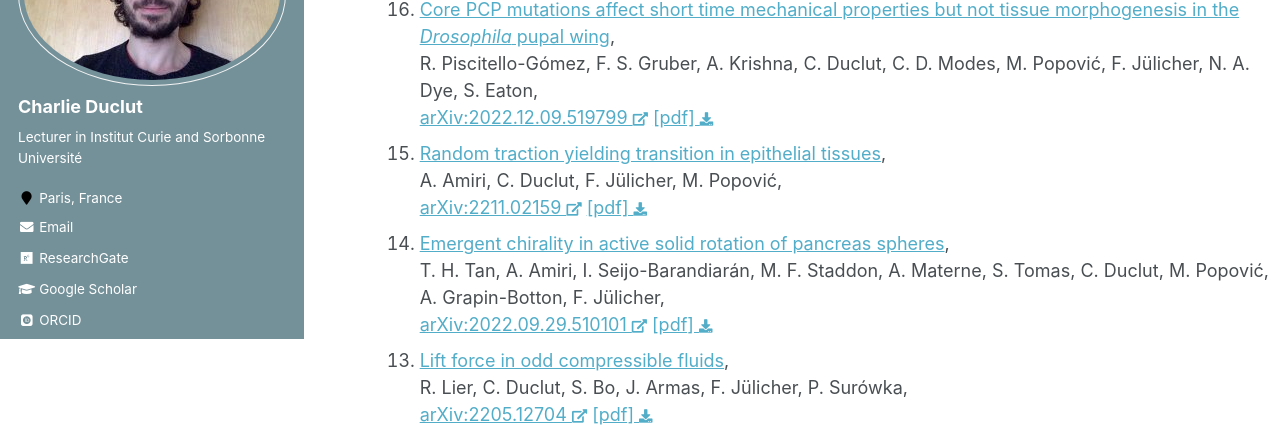
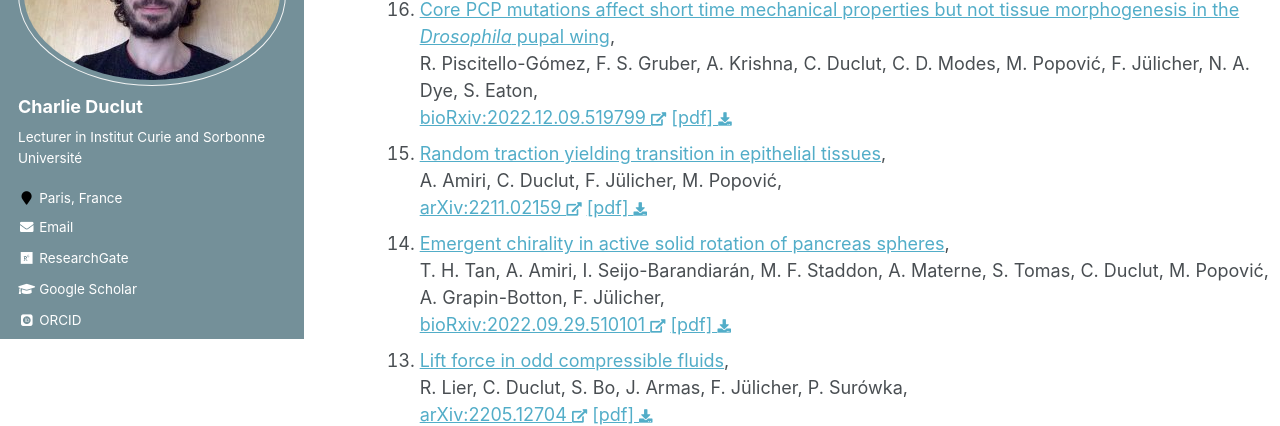
Before and after one commit to charlieduclut/charlieduclut.github.io, a Jekyll site: the page built from _pages/publications.md, in a window 1280 px wide and 900 px high. Shown: the part 233-659 px from the top of the window. Built offline with Jekyll 4.4.1, drawn with Linux system fonts in a browser that asks for light colours; some web fonts are replaced.

Commit message:
c'est mieux

```diff
--- a/_includes/my-archive-single.html
+++ b/_includes/my-archive-single.html
@@ -24,6 +24,12 @@
     {{ post.page }}
     ({{ post.date | date: "%Y"}}) <i class="fa fa-external-link-alt fa-xs" aria-hidden="true"></i></a><br/>
   {% endif %}
-  <a href="https://arxiv.org/abs/{{ post.arxivid }}">arXiv:{{ post.arxivid }} <i class="fa fa-external-link-alt fa-xs" aria-hidden="true"></i></a>
-  <a href="http://charlieduclut.github.io/files/{{ post.urlslug }}.pdf">[pdf] <i class="fa fa-download fa-xs" aria-hidden="true"></i></a>
+  {% if post.preprintvenue == 'bioRxiv' %}
+    <a href="https://www.biorxiv.org/content/10.1101/{{ post.arxivid }}">bioRxiv:{{ post.arxivid }} <i class="fa fa-external-link-alt fa-xs" aria-hidden="true"></i></a>
+    <a href="http://charlieduclut.github.io/files/{{ post.urlslug }}.pdf">[pdf] <i class="fa fa-download fa-xs" aria-hidden="true"></i></a>
+  {% endif %}
+  {% if post.preprintvenue == 'arXiv' %}
+    <a href="https://arxiv.org/abs/{{ post.arxivid }}">arXiv:{{ post.arxivid }} <i class="fa fa-external-link-alt fa-xs" aria-hidden="true"></i></a>
+    <a href="http://charlieduclut.github.io/files/{{ post.urlslug }}.pdf">[pdf] <i class="fa fa-download fa-xs" aria-hidden="true"></i></a>
+  {% endif %}
 </li>
```
